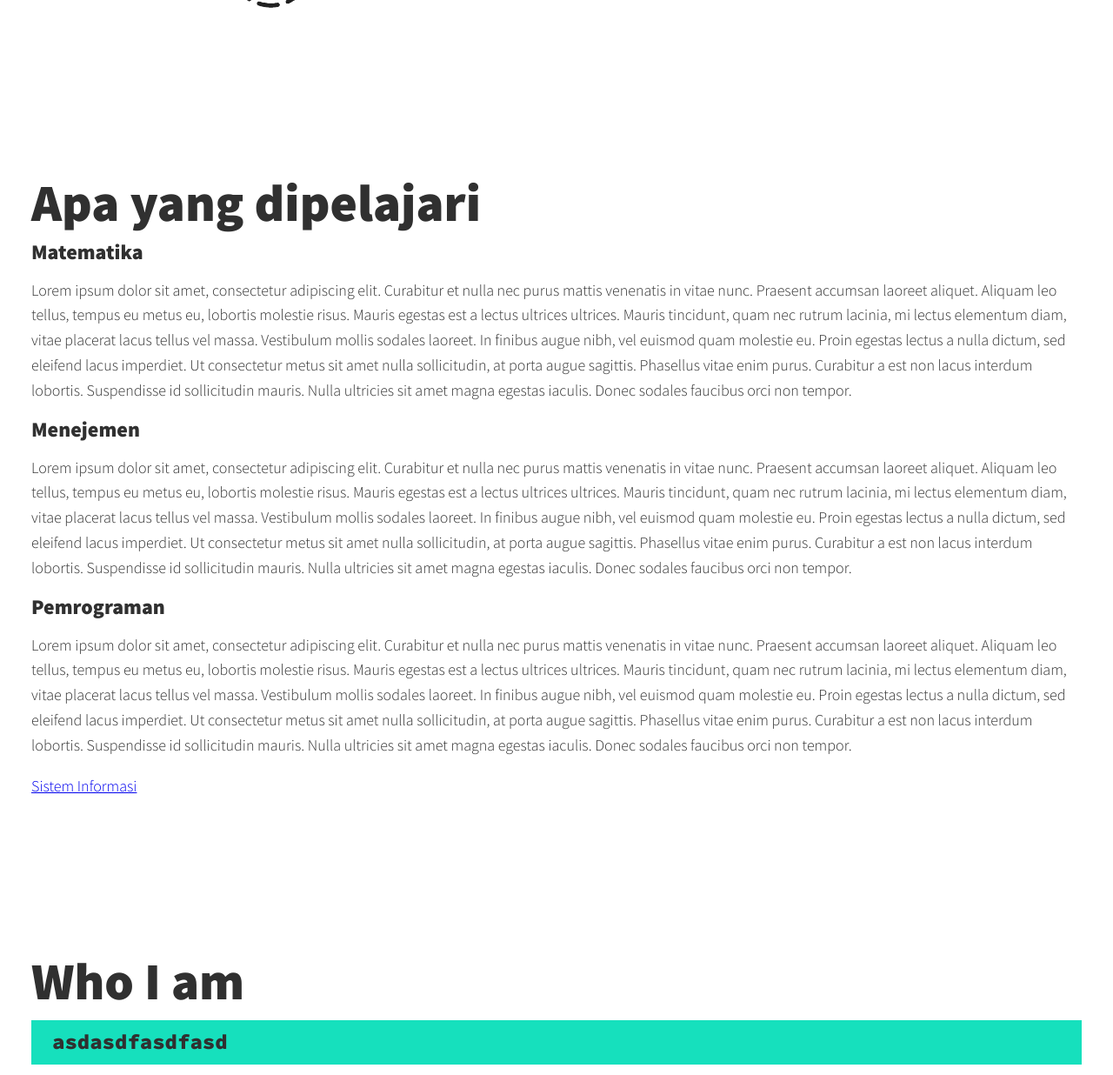
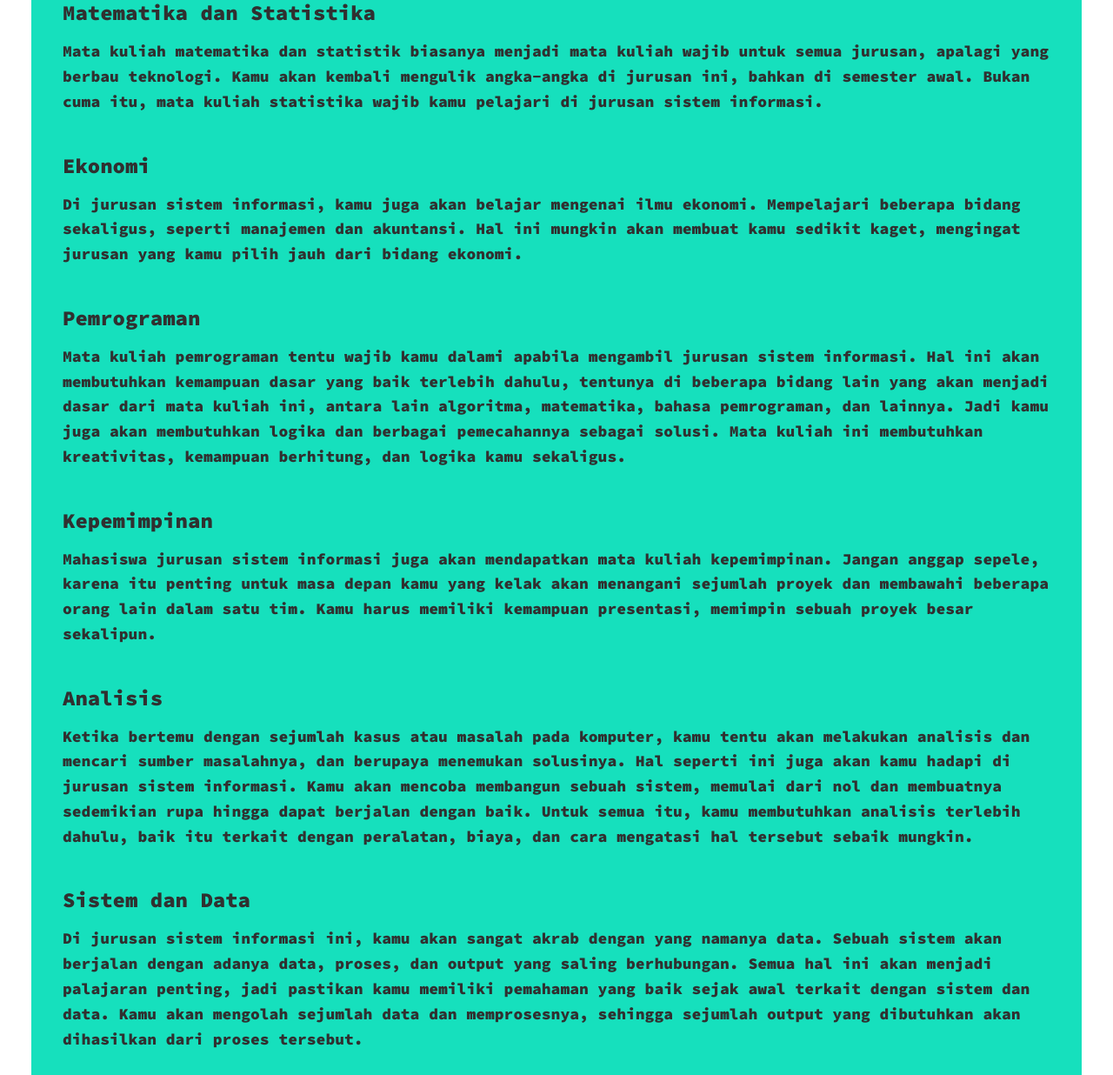
Before and after one commit to raisilhamn/pointer.github.io, a plain HTML site: page index.html in a window 1280 px wide. Shown: the part 690-1926 px from the top of the page at 87% size. Drawn offline with nearby package versions, Linux system fonts and the light colour scheme.

Commit message:
update pagi lur

```diff
--- a/css/style.css
+++ b/css/style.css
@@ -103,6 +103,19 @@ h3 {
 }
 
 
+.services{
+    background: var(--clr-accent);
+    margin-top: 1em;
+    padding: .300em 1em;
+    font-family: var(--ff-secondary);
+    margin-bottom: 1em;
+}
+
+.service{
+    margin-top: 1em;
+    padding: .300em 1em;
+}
+
 /* headereeeeeeeeeee */
 
 nav {
@@ -113,6 +126,17 @@ nav {
 
 .intro {
     position: relative;
+}
+.footer {
+    background-color: #F1F1F1;
+    text-align: center;
+    /* margin-left: auto;
+    margin-right: auto; */
+    padding-top: 50px;
+    padding-right: 30px;
+    padding-bottom: 50px;
+    padding-left: 80px;
+    padding: 10px;
 }
 
 @media (min-width: 600px) {
--- a/index.html
+++ b/index.html
@@ -17,7 +17,7 @@
 
 
 <body>
-    <header>
+    <!-- <header>
         <div class="logo">
             <img src="img/unair.png">
         </div>
@@ -33,7 +33,7 @@
             <li class="nav__item"><a href="#contact" class="nav__link">Home3</a></li>
             </ul>
         </nav>
-    </header>
+    </header> -->
 
 
         <!-- Atas -->
@@ -51,53 +51,63 @@
 
         <!-- Main -->
         <section class="my-services" id="services">
-            <h2 class="section__title section__title--services">Apa yang dipelajari</h2>
+            <h2 class="section__title section__title--services">Apa yang dipelajari ?</h2>
             <div class="services">
             <div class="service">
-                <h3>Matematika</h3>
-                    <p> Lorem ipsum dolor sit amet, consectetur adipiscing elit. Curabitur et nulla nec purus mattis
-                        venenatis in vitae nunc. Praesent accumsan laoreet aliquet. Aliquam leo tellus, tempus eu metus
-                        eu, lobortis molestie risus. Mauris egestas est a lectus ultrices ultrices. Mauris tincidunt,
-                        quam nec rutrum lacinia, mi lectus elementum diam, vitae placerat lacus tellus vel massa.
-                        Vestibulum mollis sodales laoreet. In finibus augue nibh, vel euismod quam molestie eu. Proin
-                        egestas lectus a nulla dictum, sed eleifend lacus imperdiet. Ut consectetur metus sit amet nulla
-                        sollicitudin, at porta augue sagittis. Phasellus vitae enim purus. Curabitur a est non lacus
-                        interdum lobortis. Suspendisse id sollicitudin mauris. Nulla ultricies sit amet magna egestas
-                        iaculis. Donec sodales faucibus orci non tempor. </p>
+                <h3> Matematika dan Statistika  </h3>
+                    <p> Mata kuliah matematika dan statistik biasanya menjadi mata kuliah wajib untuk semua jurusan,
+                        apalagi yang berbau teknologi. Kamu akan kembali mengulik angka-angka di jurusan ini, bahkan di
+                        semester awal. Bukan cuma itu, mata kuliah statistika wajib kamu pelajari di jurusan sistem
+                        informasi. </div>
+            <div class="service">
+                <h3>Ekonomi</h3>
+                <p> Di jurusan sistem informasi, kamu juga akan belajar mengenai ilmu ekonomi. Mempelajari beberapa
+                    bidang sekaligus, seperti manajemen dan akuntansi. Hal ini mungkin akan membuat kamu sedikit kaget,
+                    mengingat jurusan yang kamu pilih jauh dari bidang ekonomi. </p>
             </div>
-            <div class="service">
-                <h3>Menejemen</h3>
-                <p> Lorem ipsum dolor sit amet, consectetur adipiscing elit. Curabitur et nulla nec purus mattis
-                    venenatis in vitae nunc. Praesent accumsan laoreet aliquet. Aliquam leo tellus, tempus eu metus eu,
-                    lobortis molestie risus. Mauris egestas est a lectus ultrices ultrices. Mauris tincidunt, quam nec
-                    rutrum lacinia, mi lectus elementum diam, vitae placerat lacus tellus vel massa. Vestibulum mollis
-                    sodales laoreet. In finibus augue nibh, vel euismod quam molestie eu. Proin egestas lectus a nulla
-                    dictum, sed eleifend lacus imperdiet. Ut consectetur metus sit amet nulla sollicitudin, at porta
-                    augue sagittis. Phasellus vitae enim purus. Curabitur a est non lacus interdum lobortis. Suspendisse
-                    id sollicitudin mauris. Nulla ultricies sit amet magna egestas iaculis. Donec sodales faucibus orci
-                    non tempor. </p>
-            </div>
+
             <div class="service">
                 <h3>Pemrograman</h3>
-                <p> Lorem ipsum dolor sit amet, consectetur adipiscing elit. Curabitur et nulla nec purus mattis
-                    venenatis in vitae nunc. Praesent accumsan laoreet aliquet. Aliquam leo tellus, tempus eu metus eu,
-                    lobortis molestie risus. Mauris egestas est a lectus ultrices ultrices. Mauris tincidunt, quam nec
-                    rutrum lacinia, mi lectus elementum diam, vitae placerat lacus tellus vel massa. Vestibulum mollis
-                    sodales laoreet. In finibus augue nibh, vel euismod quam molestie eu. Proin egestas lectus a nulla
-                    dictum, sed eleifend lacus imperdiet. Ut consectetur metus sit amet nulla sollicitudin, at porta
-                    augue sagittis. Phasellus vitae enim purus. Curabitur a est non lacus interdum lobortis. Suspendisse
-                    id sollicitudin mauris. Nulla ultricies sit amet magna egestas iaculis. Donec sodales faucibus orci
-                    non tempor. </p>
+                <p> Mata kuliah pemrograman tentu wajib kamu dalami apabila mengambil jurusan sistem informasi. Hal ini
+                    akan membutuhkan kemampuan dasar yang baik terlebih dahulu, tentunya di beberapa bidang lain yang
+                    akan menjadi dasar dari mata kuliah ini, antara lain algoritma, matematika, bahasa pemrograman, dan
+                    lainnya. Jadi kamu juga akan membutuhkan logika dan berbagai pemecahannya sebagai solusi. Mata
+                    kuliah ini membutuhkan kreativitas, kemampuan berhitung, dan logika kamu sekaligus.</p>
+            </div>
+    <div class="service">
+                <h3>Kepemimpinan</h3>
+                    <p> Mahasiswa jurusan sistem informasi juga akan mendapatkan mata kuliah kepemimpinan. Jangan anggap
+                    sepele, karena itu penting untuk masa depan kamu yang kelak akan menangani sejumlah proyek dan
+                    membawahi beberapa orang lain dalam satu tim. Kamu harus memiliki kemampuan presentasi, memimpin
+                    sebuah proyek besar sekalipun.</p>
+</div>
+            <div class="service">
+                <h3>Analisis</h3>
+                <p>Ketika bertemu dengan sejumlah kasus atau masalah pada komputer, kamu tentu akan melakukan analisis
+                    dan mencari sumber masalahnya, dan berupaya menemukan solusinya. Hal seperti ini juga akan kamu
+                    hadapi di jurusan sistem informasi. Kamu akan mencoba membangun sebuah sistem, memulai dari nol dan
+                    membuatnya sedemikian rupa hingga dapat berjalan dengan baik. Untuk semua itu, kamu membutuhkan
+                    analisis terlebih dahulu, baik itu terkait dengan peralatan, biaya, dan cara mengatasi hal tersebut
+                    sebaik mungkin.</p>
+            </div>
+
+            <div class="service">
+                <h3>Sistem dan Data</h3>
+                <p> Di jurusan sistem informasi ini, kamu akan sangat akrab dengan yang namanya data. Sebuah sistem akan
+                    berjalan dengan adanya data, proses, dan output yang saling berhubungan. Semua hal ini akan menjadi
+                    palajaran penting, jadi pastikan kamu memiliki pemahaman yang baik sejak awal terkait dengan sistem
+                    dan data. Kamu akan mengolah sejumlah data dan memprosesnya, sehingga sejumlah output yang
+                    dibutuhkan akan dihasilkan dari proses tersebut.</p>
             </div>
         </div>
-            <a href="#work" class="btn">Sistem Informasi </a>
+            <!-- <a href="#work" class="btn">Sistem Informasi </a> -->
         </section>
 
 
 
         <!-- isi dari asdasd-->
 
-        <section class="about-me" id="about">
+        <!-- <section class="about-me" id="about">
             <h2 class="section__title section__title--about">Who I am</h2>
             <p class="section__subtitle section__subtitle--about">asdasdfasdfasd</p>
             <div class="about-me__body">
@@ -105,86 +115,18 @@
                 <p></p>
             </div>
             <img src="img/HIMSI.png">
-        </section>
-
-
-<!-- Work-->
-
-    <section class="my-work" id="work">
-        <h2 class="section__title">Apayang dipelajari </h2>
-        <p class="section__subtitle"></p>
-
-        <div class="portofolio">
-
-            <!-- hal 1-->
-            <a href="#" class="portofolio__item">
-                <img src="img/POINTER.png" class="portofolio__img">
-            </a>
-
-            <!-- hal 2-->
-            <a href="#" class="portofolio__item">
-                <img src="img/POINTER.png" class="portofolio__img">
-            </a>
-
-            <!-- hal 3-->
-            <a href="#" class="portofolio__item">
-                <img src="img/POINTER.png" class="portofolio__img">
-            </a>
-
-            <!-- hal 4-->
-            <a href="#" class="portofolio__item">
-                <img src="img/POINTER.png" class="portofolio__img">
-            </a>
-
-            <!-- hal 5-->
-            <a href="#" class="portofolio__item">
-                <img src="img/POINTER.png" class="portofolio__img">
-            </a>
-
-            <!-- hal 6-->
-            <a href="#" class="portofolio__item">
-                <img src="img/POINTER.png" class="portofolio__img">
-            </a>
-
-            <!-- hal 7-->
-            <a href="#" class="portofolio__item">
-                <img src="img/POINTER.png" class="portofolio__img">
-            </a>
-
-            <!-- hal 8-->
-            <a href="#" class="portofolio__item">
-                <img src="img/POINTER.png" class="portofolio__img">
-            </a>
-
-            <!-- hal 9-->
-            <a href="#" class="portofolio__item">
-                <img src="img/POINTER.png" class="portofolio__img">
-            </a>
-
-            <!-- hal 10-->
-            <a href="#" class="portofolio__item">
-                <img src="img/POINTER.png" class="portofolio__img">
-            </a>
-
-            <!-- hal 11-->
-            <a href="#" class="portofolio__item">
-                <img src="img/POINTER.png" class="portofolio__img">
-            </a>
-        </div>
-    </section>
+        </section> -->
 
 
 
 
+        <!-- <footer class="footer">
 
 
-        <footer>
-            <a href="mailto:raispinter12@gmail.com"class="footer__link" id="contact">Hubungi saya</a>
-            <ul class="social-list">
-                <li class="social-list_item"><a class="social-list__link" href="https://google.com">google</a></li>
-            </ul>
-
-        </footer>
+            <p class="footer">Some bunchof text</p>
+            <img class="footer" src="img/unair.png" width="200px" height="200px" >
+            <img class="" src="img/HIMSI.png" width="200px"height="200px" >
+        </footer> -->
 
 
     </body>
```
